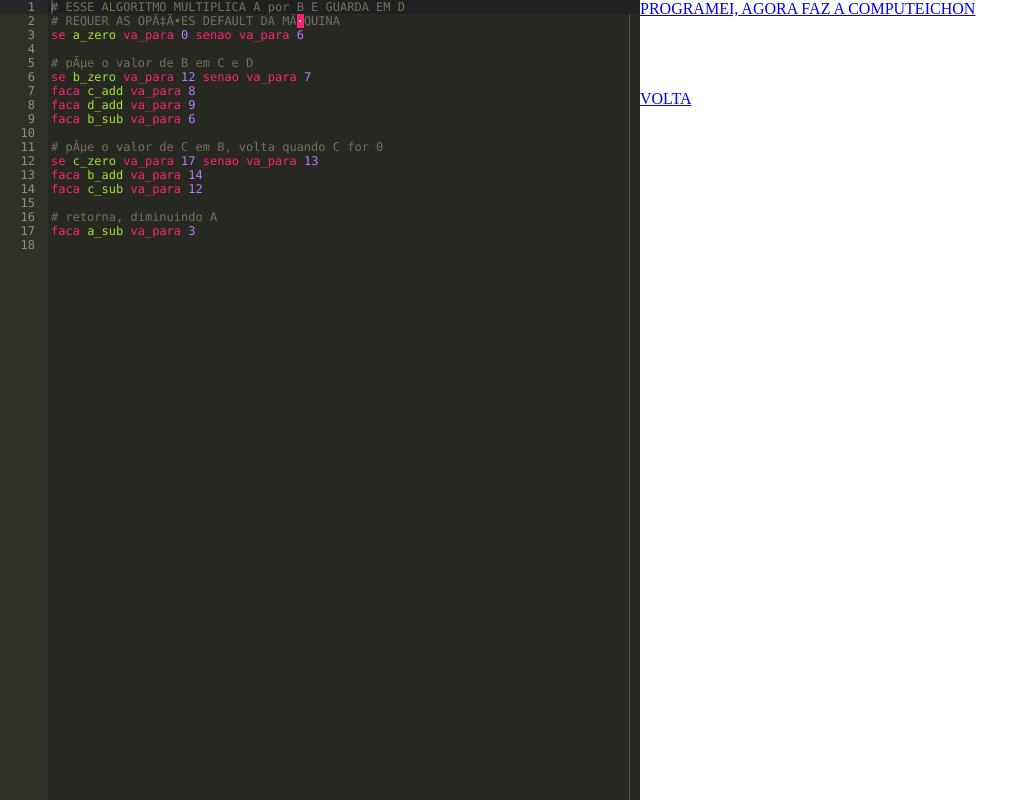
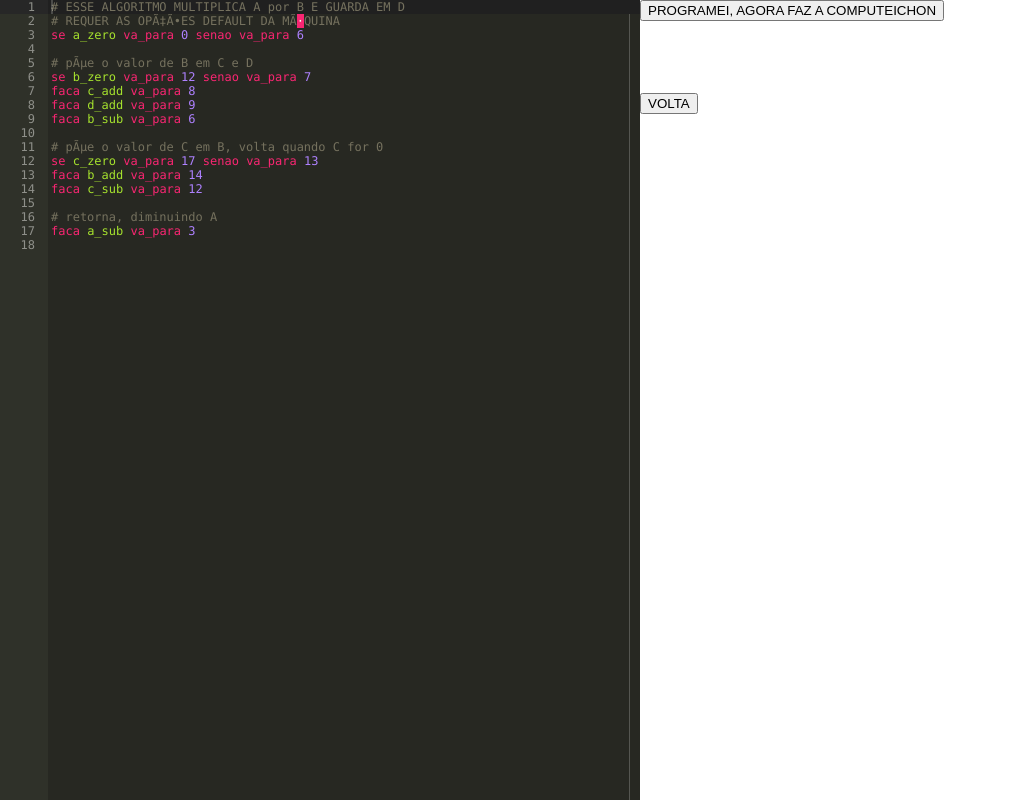
Before and after one commit to RafaelKuhn/coveiro-compiler, a plain HTML site: page programa.html in a window 1280 px wide. Shown: the whole page, without its empty margins (0-1017 px from the left). Drawn offline with Linux system fonts and the light colour scheme.

Commit message:
update: switch a for button on programa page

```diff
--- a/programa.html
+++ b/programa.html
@@ -50,9 +50,9 @@ faca a_sub va_para 3
 </div>
 
 	<div id="direita-editor">
-		<a onclick="mandaProgramaPraComputacao()">PROGRAMEI, AGORA FAZ A COMPUTEICHON</a>
+		<button onclick="mandaProgramaPraComputacao()">PROGRAMEI, AGORA FAZ A COMPUTEICHON</button>
 		<br><br><br><br><br>
-		<a href="index.html">VOLTA</a>
+		<button onclick="window.location.href = 'index.html'">VOLTA</button>
 	</div>
 
 
```
